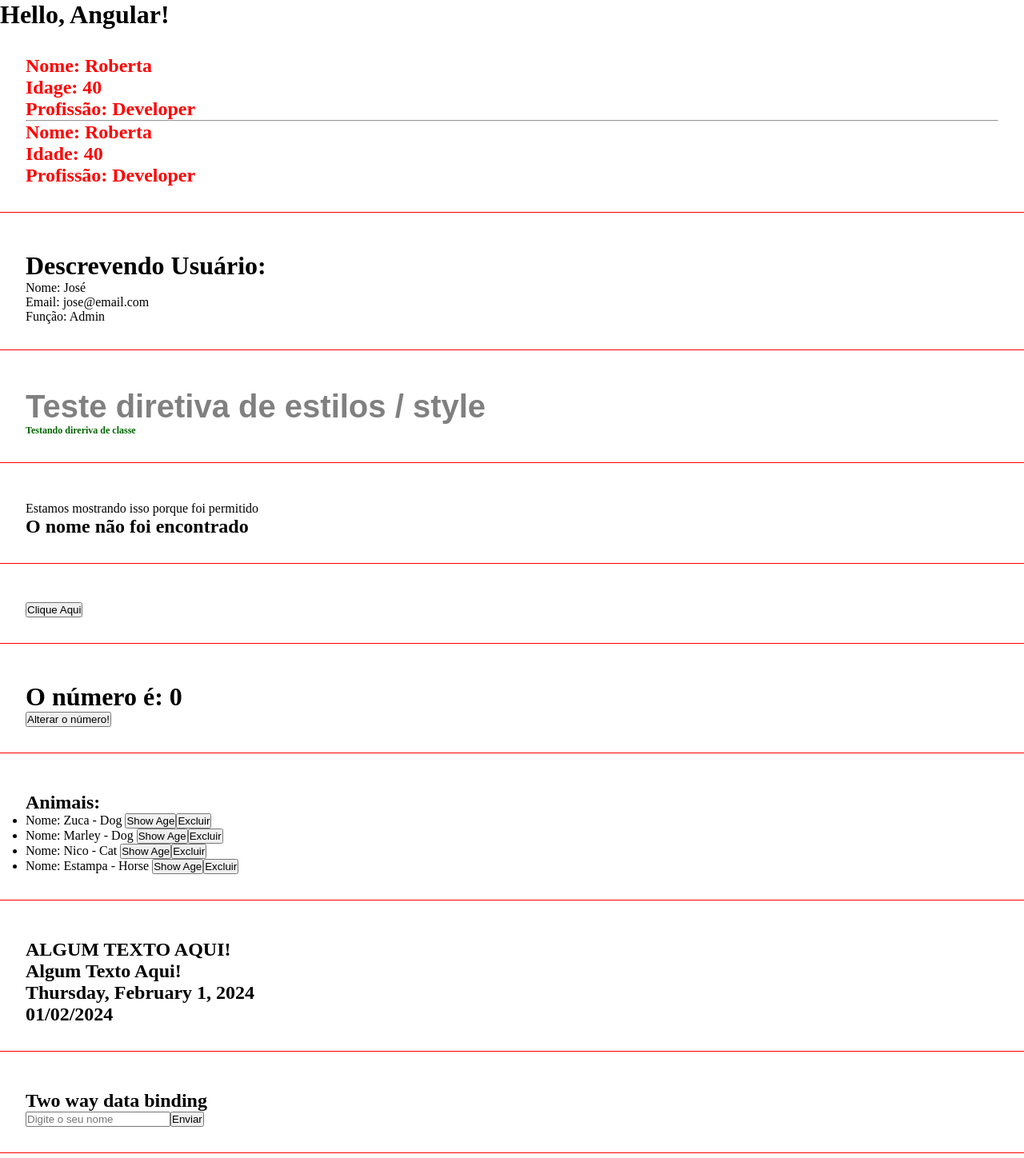
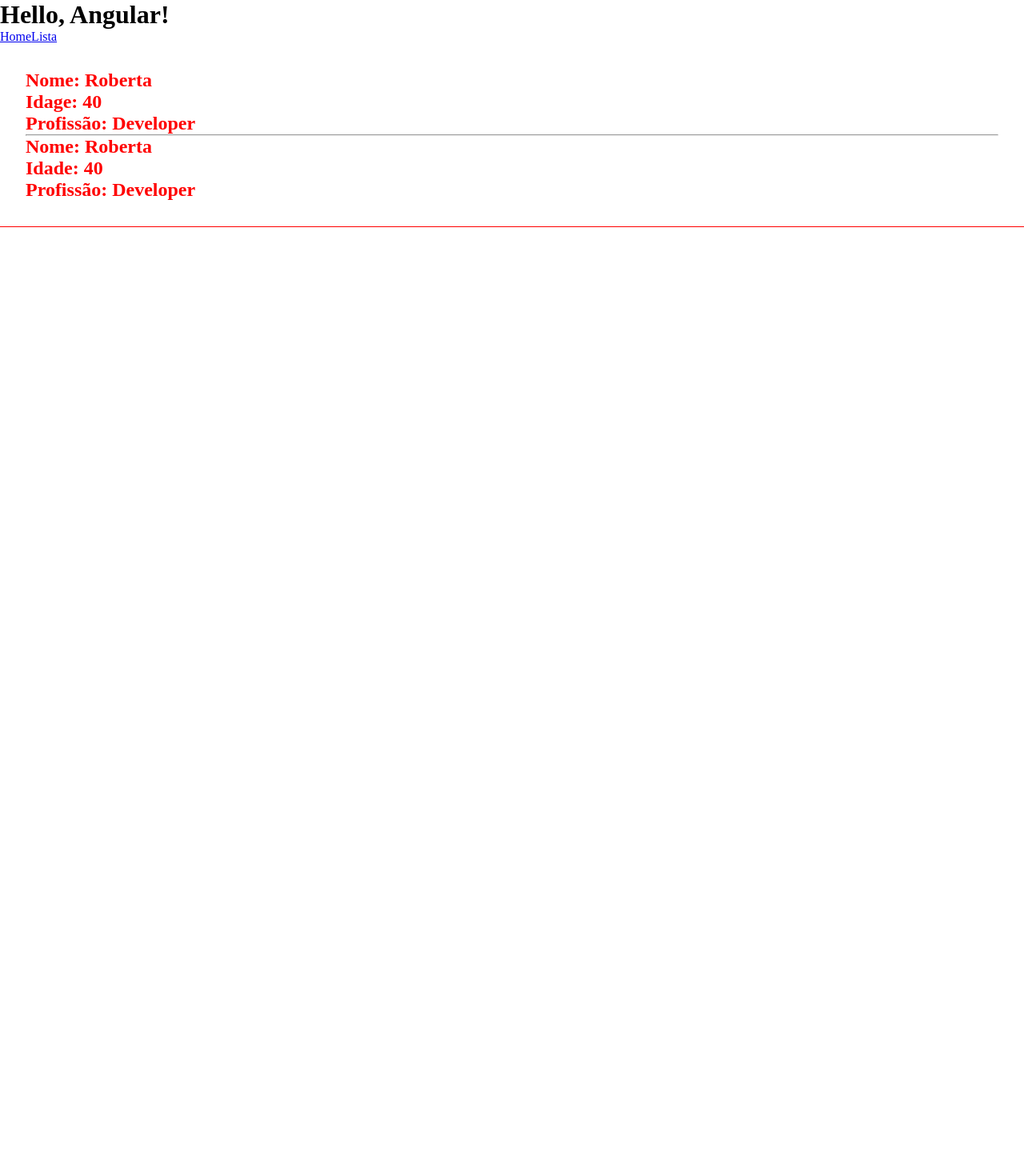
Before and after one commit to devroberta/moments-angular-project, an Angular app: page / in a window 1280 px wide. Shown: the top 1448 px of the page at 80% size. After the commit the page ends 800 px from the top, so only its background shows below. Built offline with nearby package versions, Linux system fonts and the light colour scheme.

Commit message:
add routers

```diff
--- a/src/app/app-routing.module.ts
+++ b/src/app/app-routing.module.ts
@@ -1,7 +1,12 @@
 import { NgModule } from '@angular/core';
 import { RouterModule, Routes } from '@angular/router';
+import { FirstComponentComponent } from './components/first-component/first-component.component';
+import { ListRenderComponent } from './components/list-render/list-render.component';
 
-const routes: Routes = [];
+const routes: Routes = [
+  {path: '', component: FirstComponentComponent},
+  {path: 'list', component: ListRenderComponent},
+];
 
 @NgModule({
   imports: [RouterModule.forRoot(routes)],
--- a/src/app/app.component.html
+++ b/src/app/app.component.html
@@ -1,10 +1,6 @@
 <h1>Hello, Angular!</h1>
-<app-first-component></app-first-component>
-<app-parent-data [name]="userName" [userData]="userData"></app-parent-data>
-<app-directives></app-directives>
-<app-if-render></app-if-render>
-<app-eventos></app-eventos>
-<app-emitter></app-emitter>
-<app-list-render></app-list-render>
-<app-pipes></app-pipes>
-<app-two-way-binding></app-two-way-binding>
+<nav>
+  <a routerLink="/">Home</a>
+  <a routerLink="/list">Lista</a>
+</nav>
+<router-outlet></router-outlet>
```
